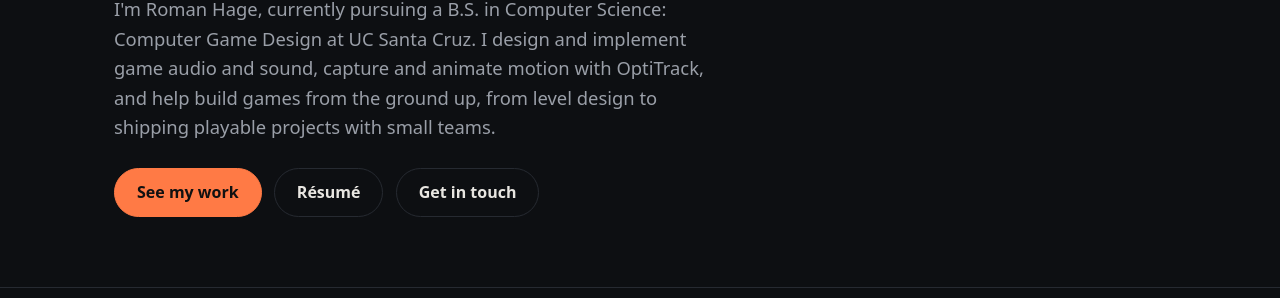
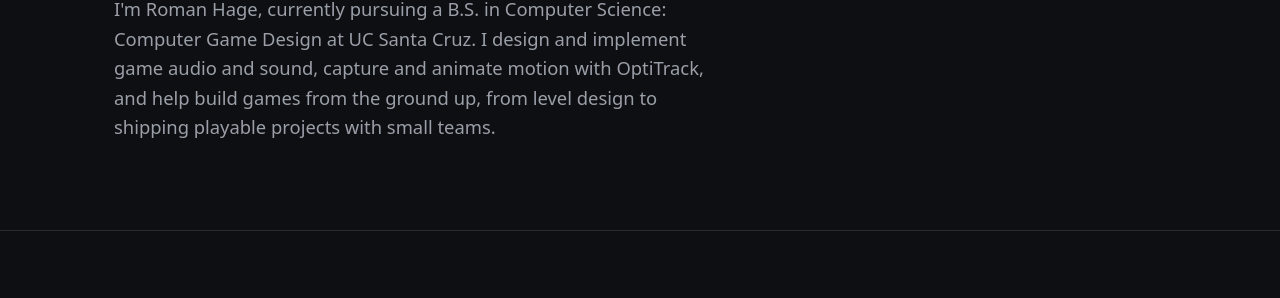
Before and after one commit to rhage-CS/website-, a plain HTML site: page index.html in a window 1280 px wide. Shown: the part 288-586 px from the top of the page. Drawn offline with Linux system fonts and the light colour scheme.

Commit message:
Update résumé links and job title in index.html

```diff
--- a/index.html
+++ b/index.html
@@ -121,9 +121,6 @@
     <div class="eyebrow">Sound Design · Animation · Game Projects</div>
     <h1>Sound, motion &amp; <span class="accent">games</span>.</h1>
     <p class="muted">I'm Roman Hage, currently pursuing a B.S. in Computer Science: Computer Game Design at UC Santa Cruz. I design and implement game audio and sound, capture and animate motion with OptiTrack, and help build games from the ground up, from level design to shipping playable projects with small teams.</p>
-    <a class="btn primary" href="#sound">See my work</a>
-    <a class="btn" href="Roman_Hage_Resume.pdf" target="_blank">Résumé</a>
-    <a class="btn" href="#contact">Get in touch</a>
   </div>
 </header>
 
@@ -304,7 +301,7 @@
       <h2>Hi, I'm Roman.</h2>
       <div class="job"><div class="when">2026 – present</div><h3>Assistant MoCap Engineer · LEMI Lab, UCSC</h3></div>
       <div class="job"><div class="when">2026 – present</div><h3>Game AI Research Assistant · Augmented Design Lab</h3></div>
-      <div class="job"><div class="when">2023 – 2025</div><h3>Associate Game Audio Designer · Dead End Studios</h3></div>
+      <div class="job"><div class="when">2023 – 2025</div><h3>Game Audio Designer · Dead End Studios</h3></div>
       <div class="job"><div class="when">2024</div><h3>Audio Engineer Intern · Tapedub, Berlin</h3></div>
       <div class="job"><div class="when">2024 – 2025</div><h3>Game Lab TA · Cañada College</h3></div>
     </div>
@@ -327,7 +324,7 @@
     <ul class="links">
       <li><a href="mailto:r0manelha@gmail.com"><span class="link-label">Email</span><span class="link-value">r0manelha@gmail.com</span></a></li>
       <li><a href="https://www.linkedin.com/in/roman-hage" target="_blank" rel="noopener"><span class="link-label">LinkedIn</span><span class="link-value">linkedin.com/in/roman-hage</span></a></li>
-      <li><a href="Roman_Hage_Resume.pdf" target="_blank"><span class="link-label">Résumé</span><span class="link-value">View PDF</span></a></li>
+      <li><a href="RH_Resume.pdf" target="_blank"><span class="link-label">Résumé</span><span class="link-value">View PDF</span></a></li>
     </ul>
   </div>
 </section>
```
